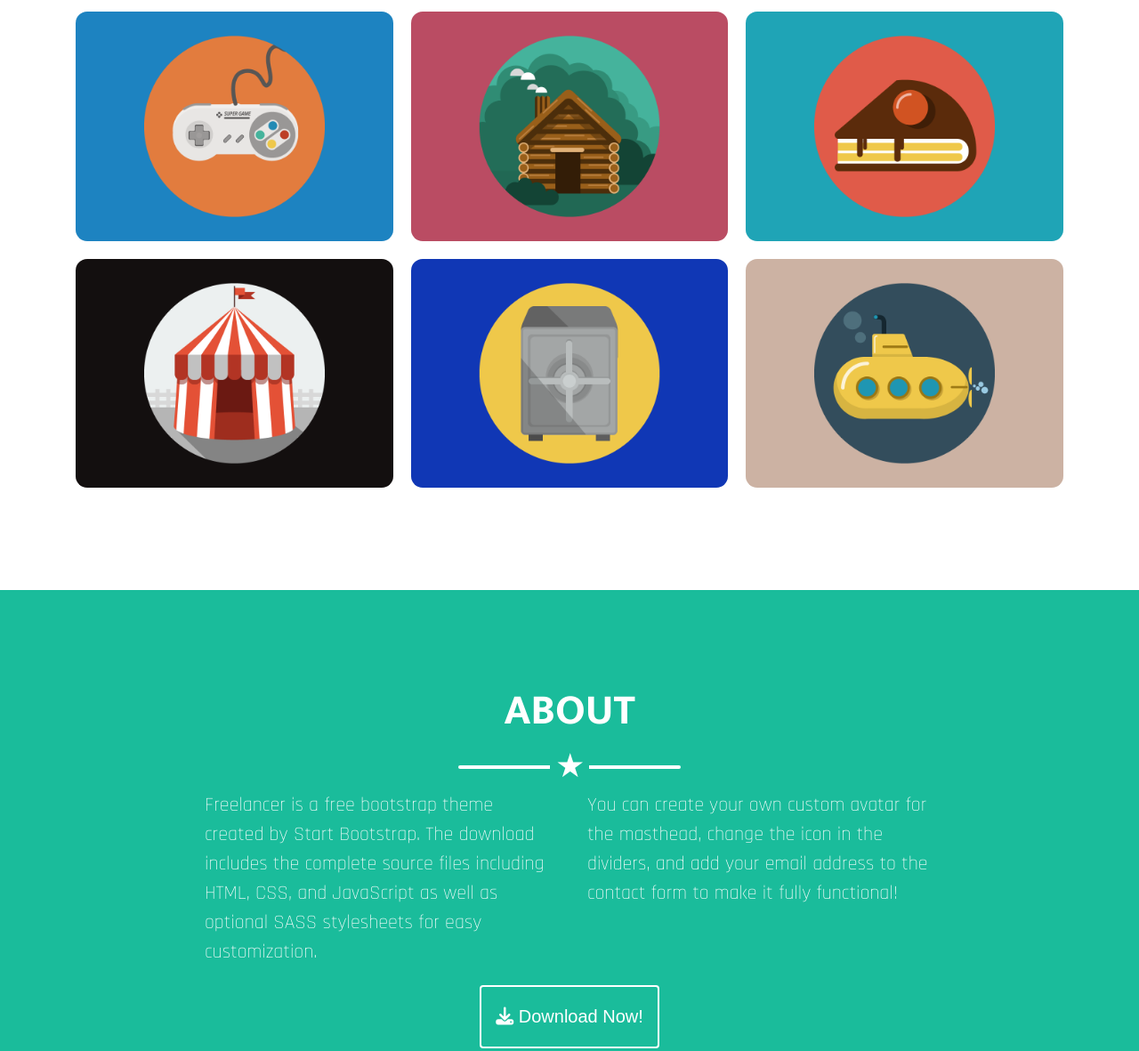
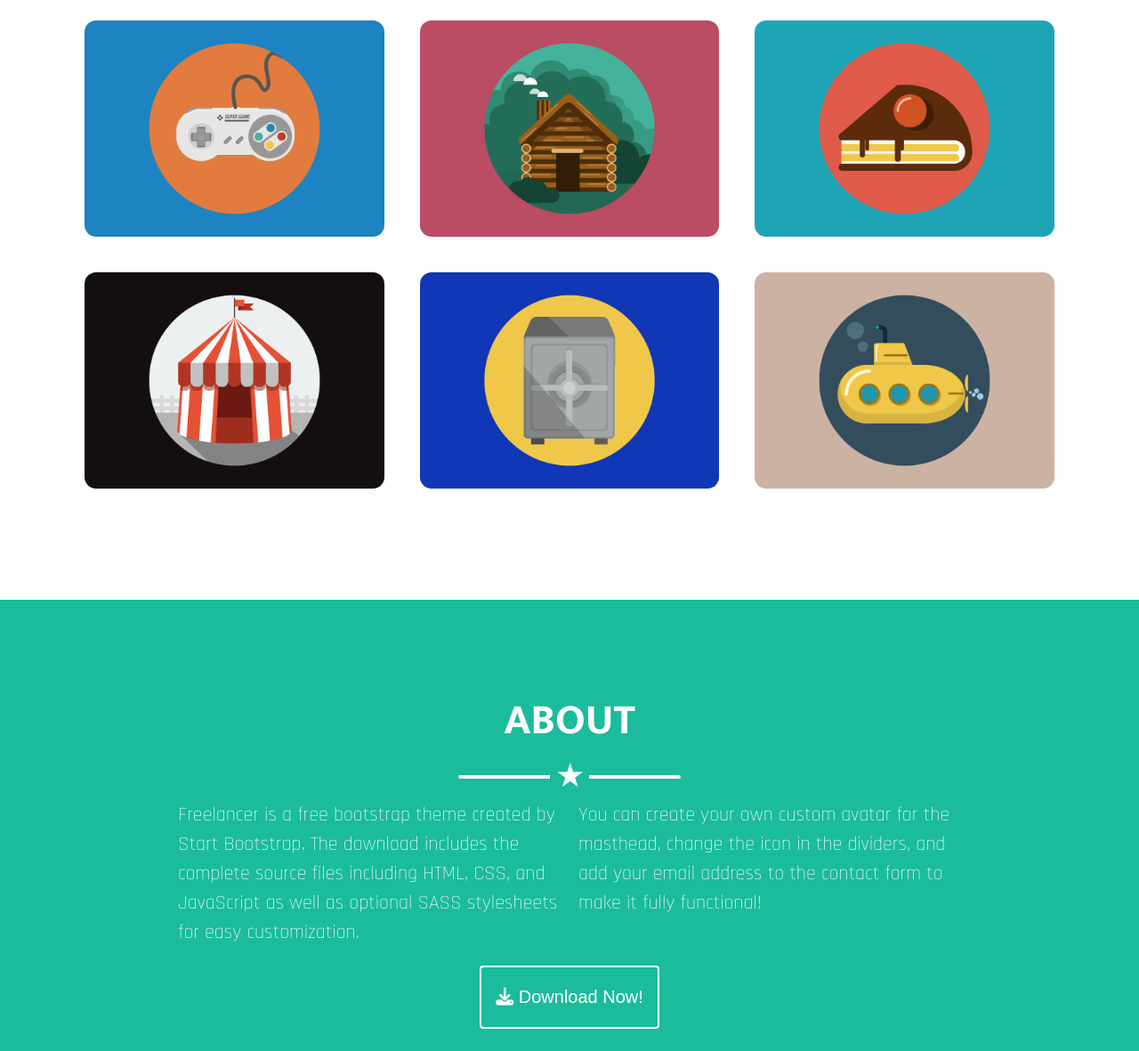
Before and after one commit to gorkemgulk/StartBoostrapExercise, a website: page index.html in a window 1280 px wide. Shown: the part 928-2109 px from the top of the page at 89% size. Drawn offline with nearby package versions, Linux system fonts and the light colour scheme.

Commit message:
responsive design and finished project

```diff
--- a/index.html
+++ b/index.html
@@ -32,8 +32,12 @@
             <a href="/" class="logo text-upper-case">Start Bootstrap</a>
         </div>
 
-        <div id="nav-links">
+        <div id="nav-links" class="responsive">
             <ul>
+                <li class="nav-item">
+                    <a href="#" class="nav-link text-upper-case nav-icon">
+                        <i class="fa-solid fa-bars"></i></a>
+                </li>
                 <li class="nav-item">
                     <a href="#" class="nav-link text-upper-case">Portfolio</a>
                 </li>
@@ -219,9 +223,19 @@
 <div class="copy-right">
     <div class="container">
         <small>
-          <b> Copyright @ Your Website 2023 </b>
+            <b> Copyright @ Your Website 2023 </b>
         </small>
     </div>
 </div>
+
+<script src="https://code.jquery.com/jquery-3.7.0.min.js"
+        integrity="sha256-2Pmvv0kuTBOenSvLm6bvfBSSHrUJ+3A7x6P5Ebd07/g=" crossorigin="anonymous"></script>
+
+<script>
+    $(".nav-icon").click(function () {
+        $("#nav-links").toggleClass("responsive");
+        return false;
+    });
+</script>
 </body>
 </html>
--- a/style.css
+++ b/style.css
@@ -5,7 +5,7 @@
 }
 
 html {
-    font-size: 10px;
+    font-size: 6px;
 }
 
 body {
@@ -16,18 +16,18 @@ body {
     background-color: white;
 }
 
-section{
+section {
     padding-top: 10rem;
     padding-bottom: 10rem;
     text-align: center;
 }
 
-.btn-large{
+.btn-large {
     font-size: 2rem;
     padding: 2.2rem 1.6rem;
 }
 
-.btn{
+.btn {
     display: inline-block;
     font-weight: 400;
     border: white solid 2px;
@@ -37,42 +37,43 @@ section{
 }
 
 .btn-social {
-    width : 5rem;
-    height: 5rem ;
+    width: 5rem;
+    height: 5rem;
     border-radius: 50%;
     font-size: 2rem;
     line-height: 2rem;
 }
 
-.btn-social:hover{
+.btn-social:hover {
     border-radius: 50%;
 }
 
-.btn-outline{
-    color:white;
-    border-color:white;
+.btn-outline {
+    color: white;
+    border-color: white;
     background-color: transparent;
     margin-top: 2rem;
 
 }
-.btn-primary{
+
+.btn-primary {
     background-color: rebeccapurple;
-    color:white;
+    color: white;
     border-color: rebeccapurple;
     padding: 1rem 7rem;
 }
 
-.btn-primary:hover{
+.btn-primary:hover {
     background-color: mediumpurple;
-    border-color:mediumpurple;
+    border-color: mediumpurple;
     border-radius: 0.4rem;
 
 }
 
-.btn-outline:hover{
+.btn-outline:hover {
     background-color: white;
     color: mediumpurple;
-    border-color:mediumpurple;
+    border-color: mediumpurple;
 }
 
 
@@ -118,10 +119,68 @@ nav {
 }
 
 .container {
-    width: 1140px;
+    width: 100%; /*responsive tasarım için % ile değer verildi. */
     margin-left: auto;
     margin-right: auto;
     padding: 0.5rem;
+}
+
+.col {
+    float: left;
+    width: 100%;
+    padding: 1rem;
+}
+
+@media (min-width: 576px) {
+    .container {
+        max-width: 540px;
+    }
+
+    html {
+        font-size: 7px;
+    }
+}
+
+@media (min-width: 768px) {
+    .container {
+        max-width: 720px;
+    }
+
+    html {
+        font-size: 8px;
+    }
+
+    .col {
+        float: left;
+        width: 50%;
+        padding: 1rem;
+    }
+}
+
+@media (min-width: 992px) {
+    .container {
+        max-width: 960px;
+    }
+
+    html {
+        font-size: 9px;
+    }
+
+    .col {
+        float: left;
+        width: 33.333%;
+        padding: 2rem;
+    }
+}
+
+@media (min-width: 1200px) {
+    .container {
+        max-width: 1140px;
+    }
+
+    html {
+        font-size: 10px;
+    }
 }
 
 #logo-box {
@@ -156,6 +215,41 @@ nav {
 
 #nav-links .nav-link:hover {
     color: mediumpurple;
+}
+
+#nav-links .nav-icon{
+    display: none; /*sayfanın ilk açılışında gözükmemesi için*/
+}
+
+@media (max-width: 992px ){
+    #logo-box{
+        float: none;
+        text-align: left;
+    }
+    #nav-links{
+        float: none;
+    }
+    #nav-links .nav-link{
+        font-size: 2rem;
+        padding-left: 0;
+    }
+    #nav-links .nav-item{
+        float: none;
+        text-align: left;
+    }
+
+    #nav-links .nav-icon{
+        display: block;
+        position: absolute;
+        top: 10px;
+        right: 5px;
+        font-size: 3rem;
+    }
+
+    #nav-links.responsive /*responsive sınıfına dahilse*/ li:not(:first-child) /*birinci eleman haricindekiler */{
+        display: none;
+
+    }
 }
 
 header {
@@ -226,13 +320,6 @@ header h2 {
     color: rebeccapurple;
 }
 
-.col {
-    float: left;
-    width: 33.333%;
-    padding: 10px;
-
-}
-
 .img-fluid-p {
     max-width: 100%;
     height: auto;
@@ -242,12 +329,12 @@ header h2 {
     position: relative;
 }
 
-.portfolio-item img{
+.portfolio-item img {
     display: block;
     border-radius: 13px;
 }
 
-.overlay{
+.overlay {
     position: absolute;
     top: 0;
     left: 0;
@@ -259,99 +346,116 @@ header h2 {
     border-radius: 13px;
 }
 
-.overlay .icon{
+.overlay .icon {
     color: white;
     font-size: 8rem;
     position: absolute;
     top: 50%;
     left: 50%;
-    transform: translate(-50%,-50%); /*ortalaması için*/
+    transform: translate(-50%, -50%); /*ortalaması için*/
 }
 
-.portfolio-item:hover .overlay{
+.portfolio-item:hover .overlay {
     opacity: 0.8;
 }
 
 
 /*about*/
 
-#about{
+#about {
     background-color: #1ABC9B;
     color: white;
 }
 
-#about h2{
+#about h2 {
     font-size: 4.8rem;
 }
 
-#about-text{
+#about-text {
     text-align: left;
 }
 
-#about-text .left{
-    float: left;
-    width: 50%;
-    padding-right: 2rem;
-    padding-left: 23rem;
+#about-text .left { /*mobil tasarıma göre revize*/
+    float: none;
+    width: 100%;
+    padding-right: 5px;
+    padding-left: 25px;
 }
 
-#about-text .right{
-    float: right;
-    width: 50%;
-    padding-left: 2rem;
-    padding-right: 23rem;
+#about-text .right { /*mobil tasarıma göre revize*/
+    float: none;
+    width: 100%;
+    padding-left: 25px;
+    padding-right: 5px;
 }
 
-#about-text .text{
+@media (min-width: 992px) {
+    #about-text .left { /*pc tasarıma göre revize*/
+        float: left;
+        width: 50%;
+        padding-right: 10px;
+        padding-left: 200px;
+    }
+
+    #about-text .right { /*pc tasarıma göre revize*/
+        float: right;
+        width: 50%;
+        padding-left: 10px;
+        padding-right: 210px;
+    }
+}
+
+
+#about-text .text {
     font-size: 2.2rem;
 }
 
 /*contact*/
 
-#contact h2{
+#contact h2 {
     font-size: 4.8rem;
-    color:rebeccapurple;
+    color: rebeccapurple;
 }
 
-#contact form{
+#contact form {
     width: 70%;
-    margin:0 auto;
+    margin: 0 auto;
     text-align: left;
 
 }
 
-.form-group{
+.form-group {
     border-bottom: 1px solid mediumpurple;
     padding-bottom: 3rem;
     margin-bottom: 4rem;
 }
 
-.form-group input, .form-group textarea{
+.form-group input, .form-group textarea {
     border: none;
     display: block;
     width: 100%;
     font-size: 1.4rem;
 }
 
-.form-group input:focus{
+.form-group input:focus {
     outline: 0; /*input alanlara geldiğimizde çerçeve alanını kaldırmak için*/
 }
 
-.form-group textarea:focus{
+.form-group textarea:focus {
     outline: 0;
 }
 
 /*footer*/
 
-footer{
+footer {
     padding-top: 6rem;
     padding-bottom: 6rem;
     background-color: rebeccapurple;
-    color : white;
+    color: white;
     text-align: center; /*yazıların ortada olması için*/
 }
 
-footer h4{
+footer h4 {
     font-size: 2.4rem;
 }
 
@@ -360,12 +464,12 @@ footer p {
     margin-top: 1rem;
 }
 
-footer li{
+footer li {
     display: inline-block;
     margin-right: 1rem;
 }
 
-.copy-right{
+.copy-right {
     background-color: mediumpurple;
     padding-top: 4rem;
     padding-bottom: 2.4rem;
```
